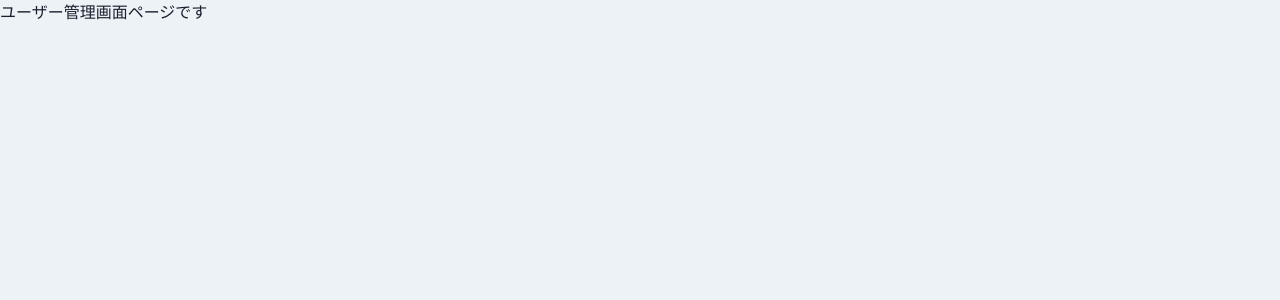
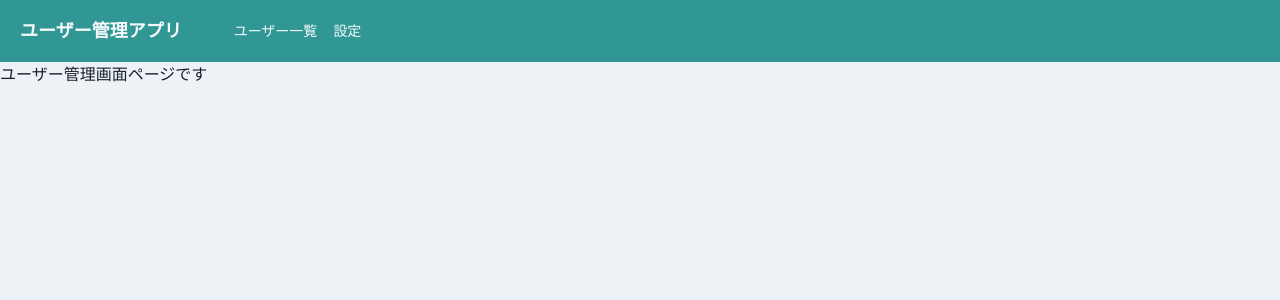
Before and after one commit to RickTurbo/login_app, a React (Create React App) app: page /home/user_management in a window 1280 px wide. Shown: the top 300 px of the page. Built offline with nearby package versions, Linux system fonts and the light colour scheme.

Commit message:
ハンバーガーメニューの実装など

```diff
--- a/package.json
+++ b/package.json
@@ -3,6 +3,7 @@
   "version": "0.1.0",
   "private": true,
   "dependencies": {
+    "@chakra-ui/icons": "^1.1.1",
     "@chakra-ui/react": "^1.7.2",
     "@emotion/react": "^11.6.0",
     "@emotion/styled": "^11.6.0",
--- a/src/components/organisms/layout/Header.tsx
+++ b/src/components/organisms/layout/Header.tsx
@@ -1,10 +1,70 @@
-import { Flex } from "@chakra-ui/react";
+import { HamburgerIcon } from "@chakra-ui/icons";
+import {
+  Flex,
+  Heading,
+  Link,
+  Box,
+  IconButton,
+  Drawer,
+  Button,
+  DrawerOverlay,
+  DrawerContent,
+  DrawerBody,
+} from "@chakra-ui/react";
 import { memo, VFC } from "react";
+import { useDisclosure } from "@chakra-ui/react";
 
 export const Header: VFC = memo(() => {
+  const { isOpen, onOpen, onClose } = useDisclosure();
   return (
-    <Flex as='nav' bg='teal.500' color="gray.50" align="center" justify='space-between'>
-
-    </Flex>
-  )
-})
+    <>
+      <Flex
+        as="nav"
+        bg="teal.500"
+        color="gray.50"
+        align="center"
+        justify="space-between"
+      >
+        <Flex align="center" as="a" mr={8} _hover={{ cursor: "pointer" }}>
+          <Heading
+            as="h1"
+            fontSize={{ base: "md", md: "lg" }}
+            padding={{ base: 3, md: 5 }}
+          >
+            ユーザー管理アプリ
+          </Heading>
+        </Flex>
+        <Flex
+          align="center"
+          fontSize="sm"
+          flexGrow="2"
+          display={{ base: "none", md: "flex" }}
+        >
+          <Box pr={4}>
+            <Link>ユーザー一覧</Link>
+          </Box>
+          <Link>設定</Link>
+        </Flex>
+        <IconButton
+          aria-label="メニューボタン"
+          icon={<HamburgerIcon />}
+          size="sm"
+          variant="unstyled"
+          display={{ base: "block", md: "none" }}
+          onClick={onOpen}
+        />
+      </Flex>
+      <Drawer placement="left" size="xs" onClose={onClose} isOpen={isOpen}>
+        <DrawerOverlay>
+          <DrawerContent>
+            <DrawerBody P={0} bg="gray.100">
+              <Button w="100%">TOP</Button>
+              <Button w="100%">ユーザー一覧</Button>
+              <Button w="100%">設定</Button>
+            </DrawerBody>
+          </DrawerContent>
+        </DrawerOverlay>
+      </Drawer>
+    </>
+  );
+});
```
Also changed, not shown: 1 other file (tests, documents, lock files or other folders).
